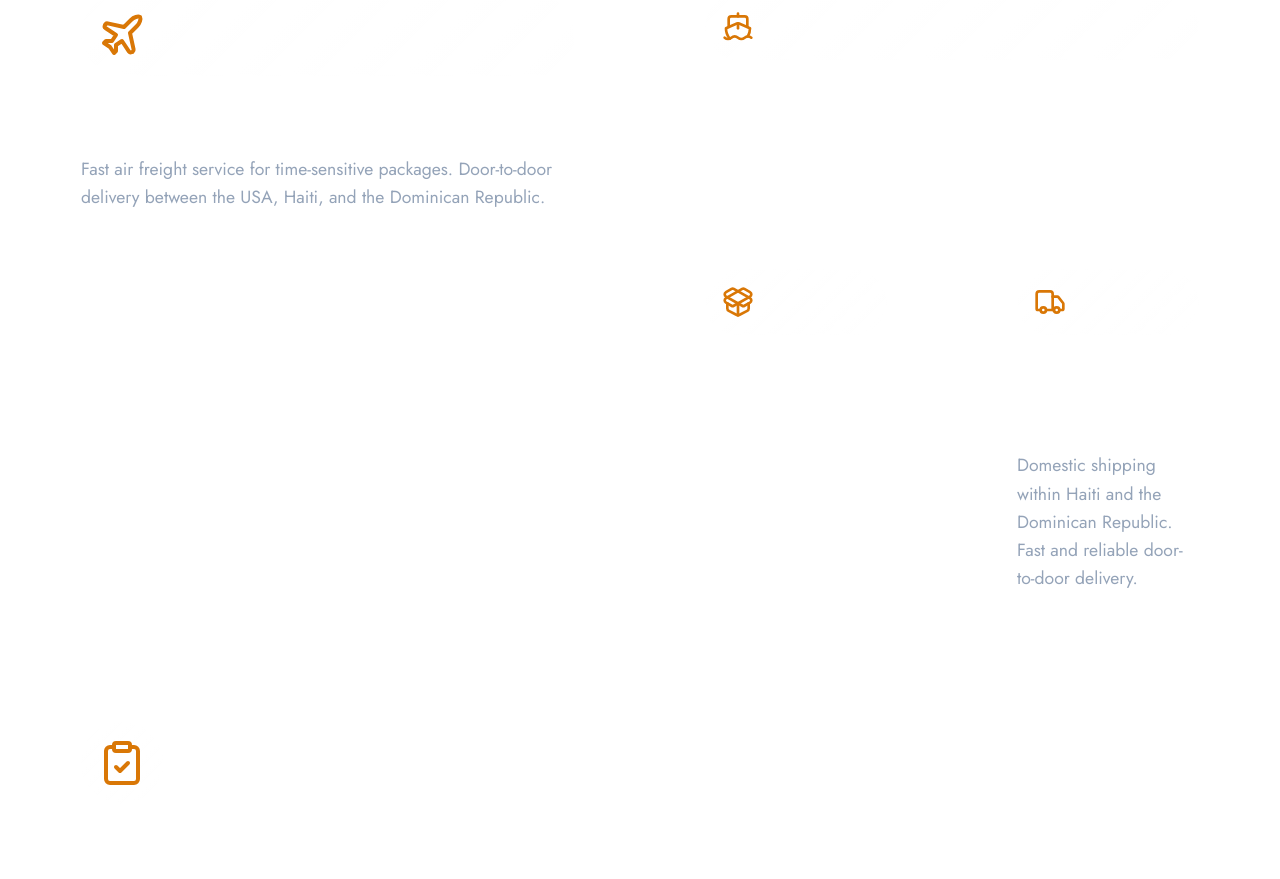
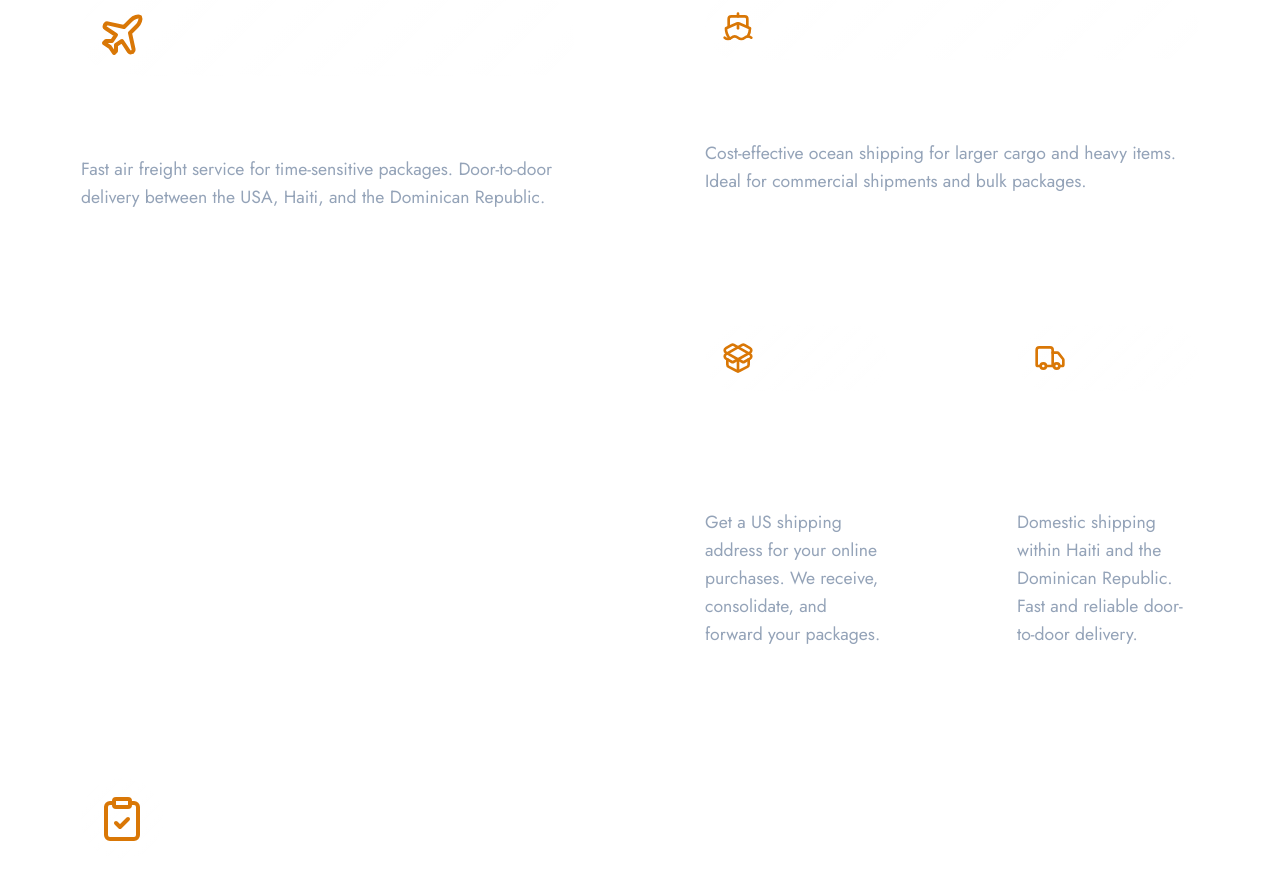
Before and after one commit to 33BlackDev/JandC-Transport, a Next.js app: page /en in a window 1280 px wide. Shown: the part 2660-3539 px from the top of the page. Built offline with nearby package versions, Linux system fonts and the light colour scheme.

Commit message:
fix: resolve dictionary key typos for typescript build

```diff
--- a/src/app/[locale]/page.tsx
+++ b/src/app/[locale]/page.tsx
@@ -115,12 +115,12 @@ export default async function HomePage({ params }: Props) {
             <div className="bento-card col-span-2">
               <div className="bento-icon"><Ship size={32} /></div>
               <h3>{dict.services.seaFreight}</h3>
-              <p>{dict.services.oceanFreightDesc}</p>
+              <p>{dict.services.seaFreightDesc}</p>
             </div>
             <div className="bento-card">
               <div className="bento-icon"><PackageOpen size={32} /></div>
               <h3>{dict.services.packageForwarding}</h3>
-              <p>{dict.services.customsClearanceDesc}</p>
+              <p>{dict.services.packageForwardingDesc}</p>
             </div>
             <div className="bento-card">
               <div className="bento-icon"><Truck size={32} /></div>
```
